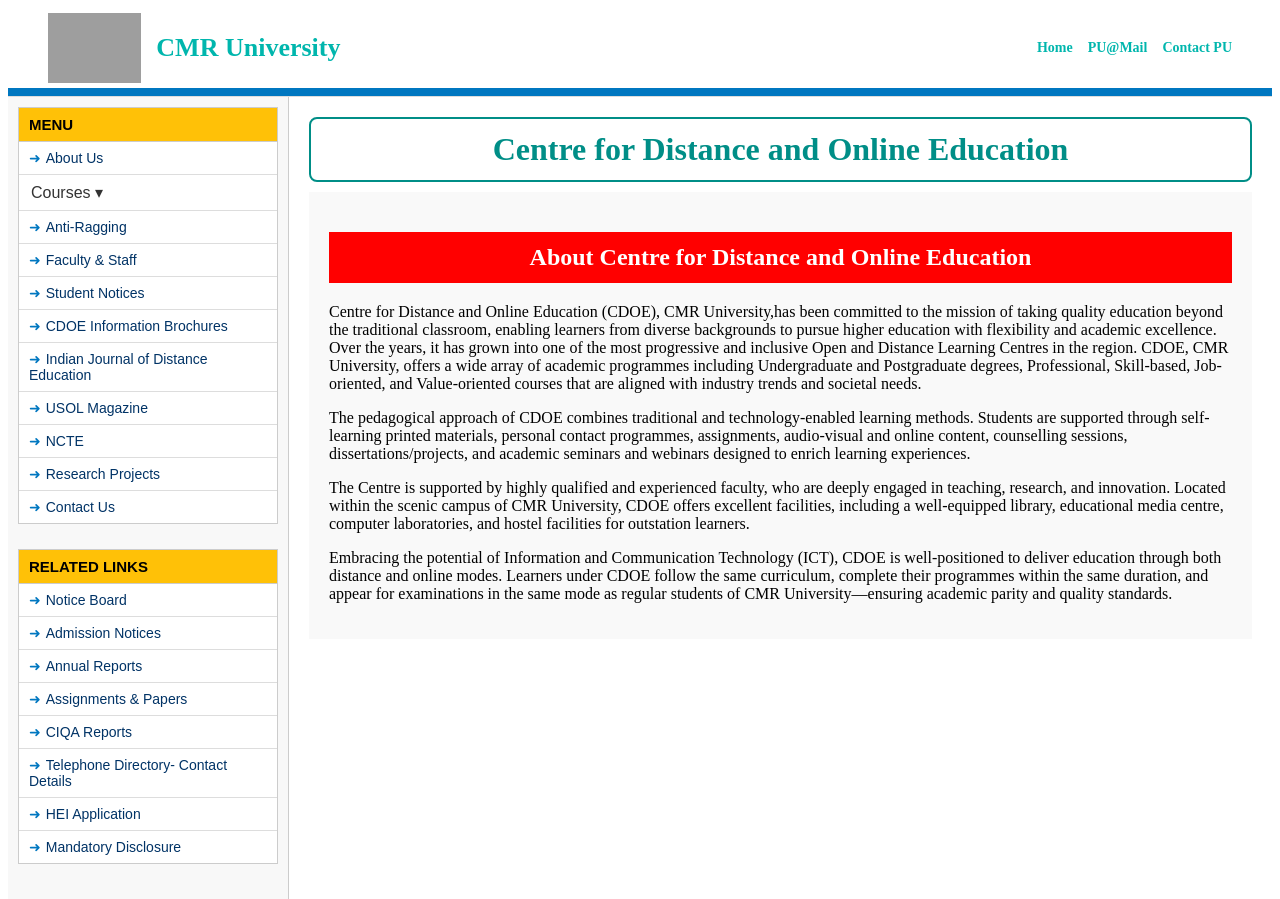
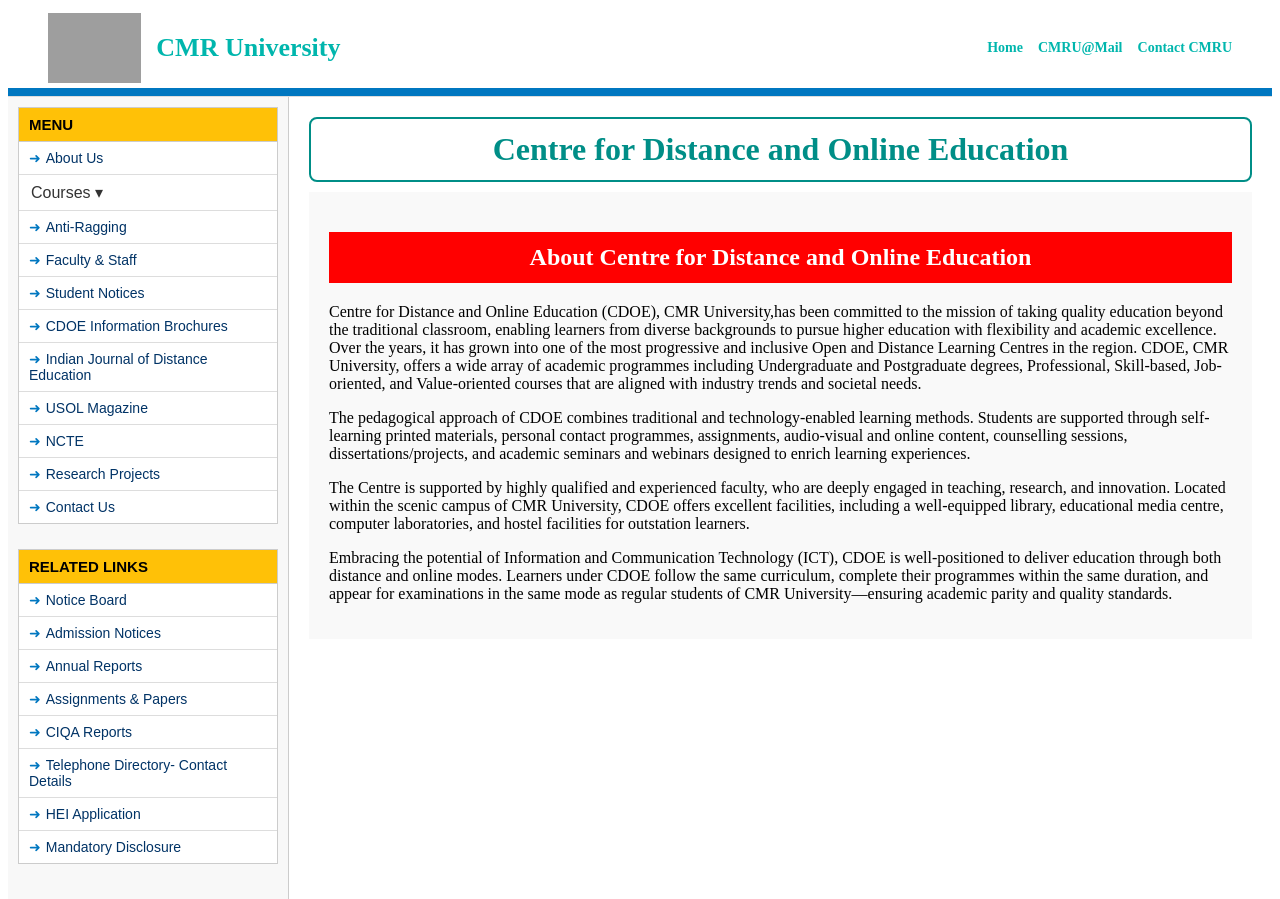
Before and after one commit to latakant/cmr-college-temp, a React (Create React App) app: page / in a window 1280 px wide. Built offline with nearby package versions, Linux system fonts and the light colour scheme; grey boxes are pictures that could not be loaded.

Commit message:
refactor: Update header and navbar links for consistency; modify placeholder text in Page component

```diff
--- a/src/components/Header.js
+++ b/src/components/Header.js
@@ -18,9 +18,15 @@ function Header() {
         </div>
 
         <div className="header-right">
-          <a href="/" className="header-link">Home</a>
-          <a href="/mail" className="header-link">PU@Mail</a>
-          <a href="/contact" className="header-link">Contact PU</a>
+          <a href="/" className="header-link">
+            Home
+          </a>
+          <a href="/mail" className="header-link">
+            CMRU@Mail
+          </a>
+          <a href="/contact" className="header-link">
+            Contact CMRU
+          </a>
         </div>
       </div>
 
--- a/src/components/constant.js
+++ b/src/components/constant.js
@@ -162,7 +162,7 @@ export const FILM_APPRECIATION =
 export const MODERN_INDIAN_HISTORY_I =
   "https://drive.google.com/file/d/11NDEhYDa1TO1Ma3itCs_XJEVqU9ts86L/";
 export const INDIAN_GOVERNMENT_AND_POLITICS =
-  "https://drive.google.com/file/d/1jIAC9uJB-Hj5SRvI7aErzVRWR9MubdVj/";
+  "https://drive.google.com/file/d/1KefkfP2coH16MZJ2-eaYD4rdz3mJ1yLx/";
 export const INTRODUCTION_TO_BROADCAST_MEDIA_TELEVISION =
   "https://drive.google.com/file/d/10T8Ld-MXt515FLGiMZU7KIZBwYDc0nea/";
 export const INTRODUCTION_TO_SOCIAL_ANTHROPOLOGY =
@@ -220,7 +220,7 @@ export const ONLINE_JOURNALISM =
 export const SOCIOLOGY_OF_INDIA =
   "https://drive.google.com/file/d/1KlQzW1qOgwAIJeRpHAZlLtkYhv_LcSt0/";
 export const TRAVEL_AGENCY_AND_TOUR_OPERATIONS =
-  "https://drive.google.com/file/d/1j-5OBRqoV6EOSra6R37QoI7SqBZyXzXE/";
+  "https://drive.google.com/file/d/1v7F5hgse1_6uMgb1WX8qk2Wemg97Pt9M/";
 
 export const pdfLinksMap = {
   // MBA
--- a/src/pages/Page.js
+++ b/src/pages/Page.js
@@ -1,4 +1,3 @@
-import React from "react";
 import { useParams } from "react-router-dom";
 
 export default function Page() {
@@ -8,7 +7,8 @@ export default function Page() {
       <div className="container">
         <h2>{slug ? slug.replace("-", " ").toUpperCase() : "Page"}</h2>
         <p>
-          This is a placeholder page for <strong>{slug}</strong>. Replace with actual page content.
+          This is a placeholder page for <strong>{slug}</strong>. Replace with
+          actual page content.
         </p>
       </div>
     </div>
```
Also changed, not shown: src/components/Navbar/index.js (+23 -13 lines).
